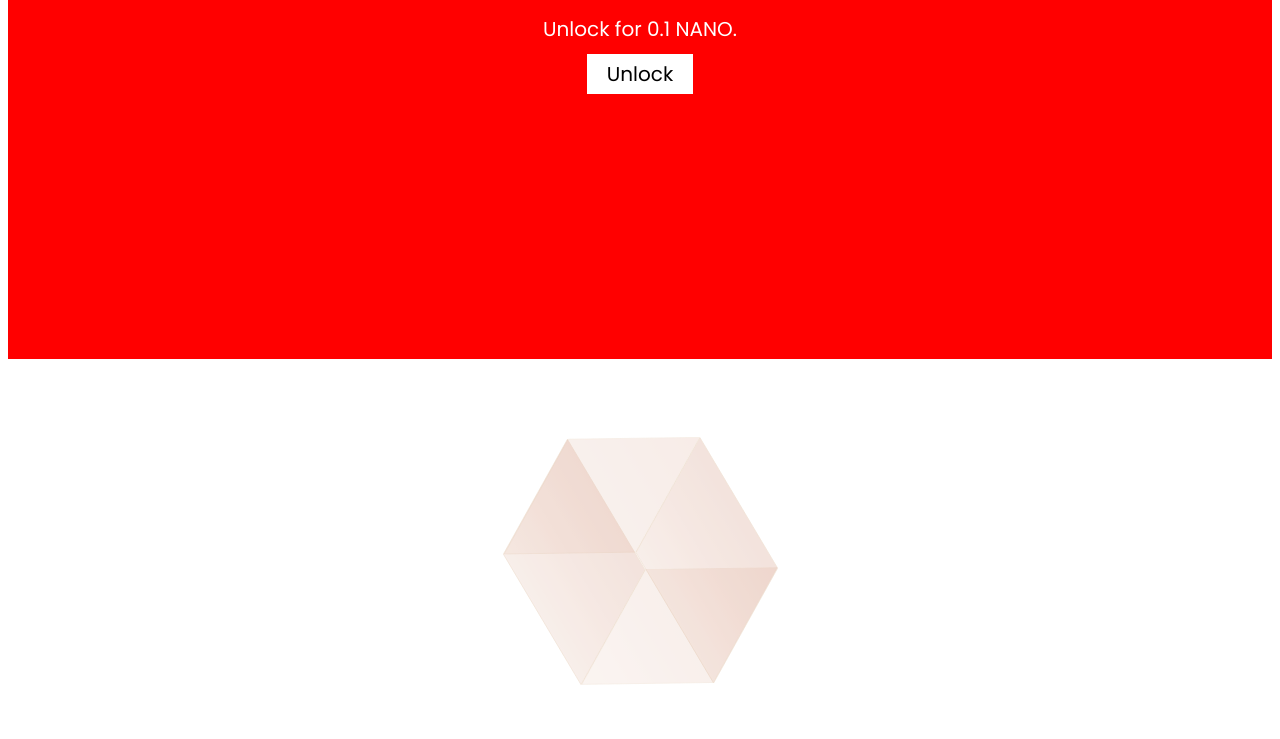
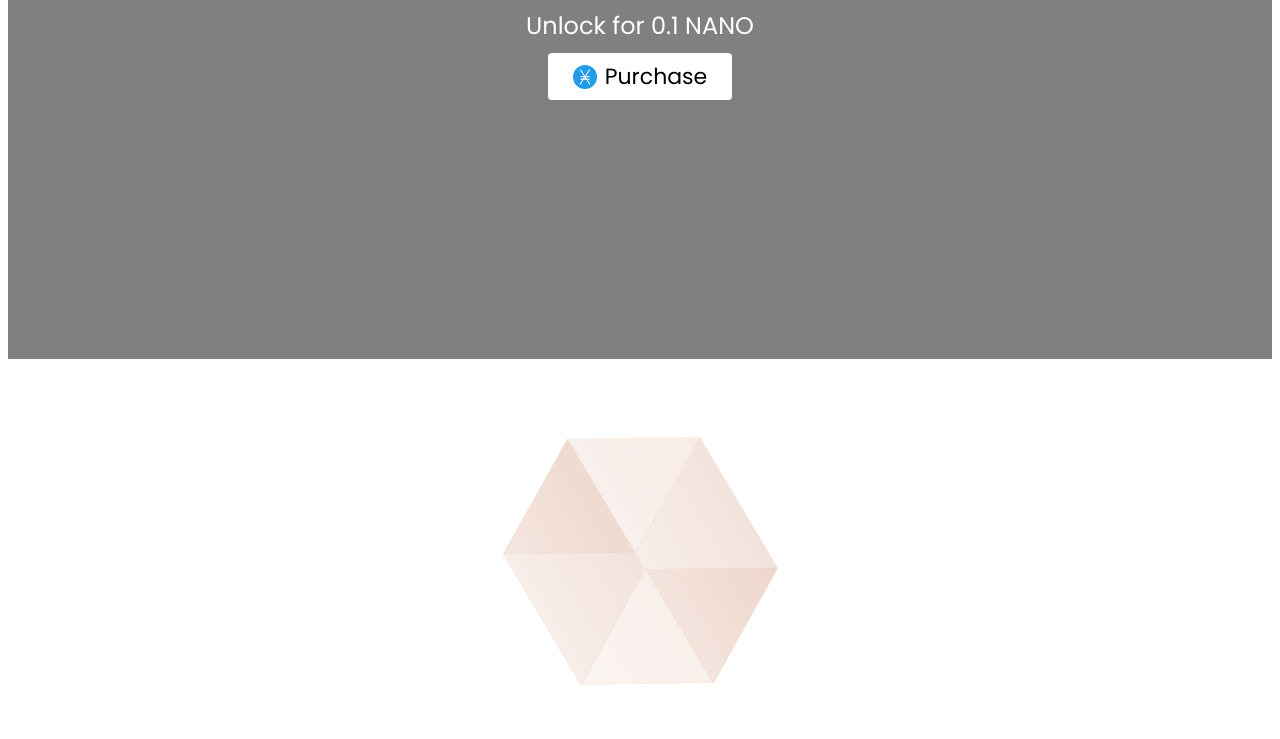
Before and after one commit to fwd/nano-js, a plain HTML site: page 404.html in a window 1280 px wide. Shown: the part 361-1100 px from the top of the page. Drawn offline with Linux system fonts and the light colour scheme.

Commit message:
progress

```diff
--- a/404.html
+++ b/404.html
@@ -428,9 +428,9 @@
         nano.ppv({
             element: '.premium',
             amount: 0.1,
-            // title: 'My Butt',
+            // title: 'Butt plug',
             address: 'nano_1faucet7b6xjyha7m13objpn5ubkquzd6ska8kwopzf1ecbfmn35d1zey3ys',
-            background: 'red'
+            background: 'grey'
         })
 
         // nano.ppv({
--- a/pay.js
+++ b/pay.js
@@ -89,12 +89,13 @@
             // item.style['min-height'] = "150px";
             item.style.position = "relative";
 
-            let code = `<div class="nano-locked" style="position: absolute;background:${config.background || '#000'};width: 100%;height: 100%;top: 0;left: 0;bottom: 0;right: 0;font-size: 20px;min-height: 110px;display: flex;align-items: center;flex-direction: column;justify-content: center; color: ${config.color || '#FFF'}">
+            let code = `<div class="nano-locked" style="position: absolute;background:${config.background || '#000'};width: 100%;height: 100%;top: 0;left: 0;bottom: 0;right: 0;font-size: 24px;min-height: 110px;display: flex;align-items: center;flex-direction: column;justify-content: center; color: ${config.color || '#FFF'}">
     <div>
-        Unlock for ${config.amount} NANO.
+        ${ config.text || 'Unlock for ' + config.amount + ' NANO' }
     </div>
-    <div onclick="window.nano.unlock('${config.element}', '${config.amount}', '${config.address}', '${config.title}')" style=" cursor: pointer; padding: 5px 20px; border-radius: 0; background: #FFF; margin: 10px 0; color: ${config.color || '#000'}">
-        Unlock
+    <div onclick="window.nano.unlock('${config.element}', '${config.amount}', '${config.address}', '${config.title}', '${config.color}')" style="cursor: pointer; padding: 7px 25px; border-radius: 4px; margin: 10px 0; display: flex; align-items: center; justify-content: center; font-size: 22px; background: #FFF; color: ${config.color || '#000'}">
+        <img style="max-width: 24px; margin-right: 8px" src="/img/xno.svg" alt="">
+        ${ config.button || 'Purchase' }
     </div>
 </div>`
 
```
Also changed, not shown: index.html (+2 -2 lines), img/xno.svg (added).
